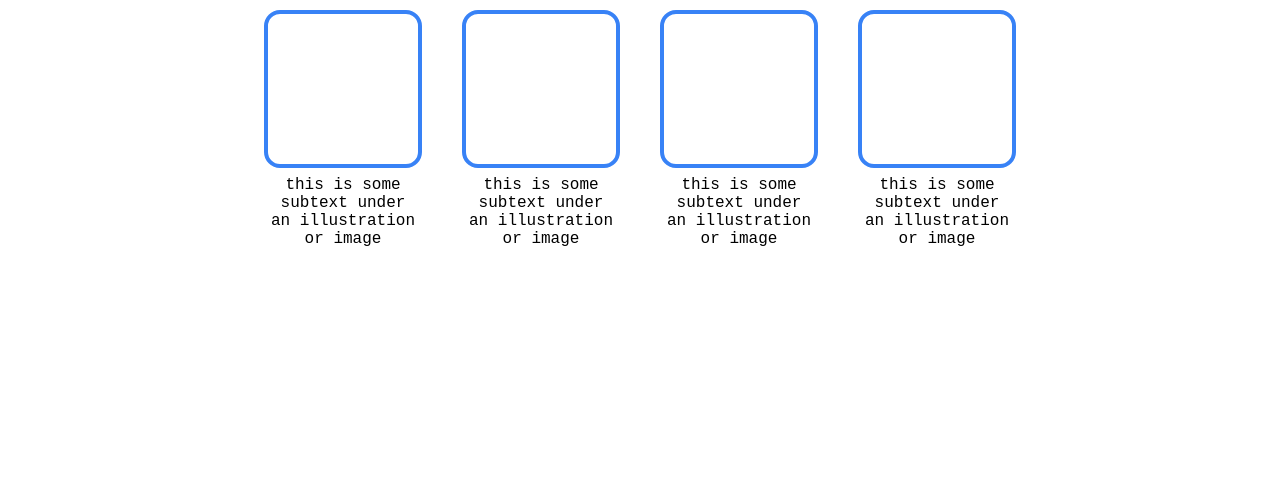
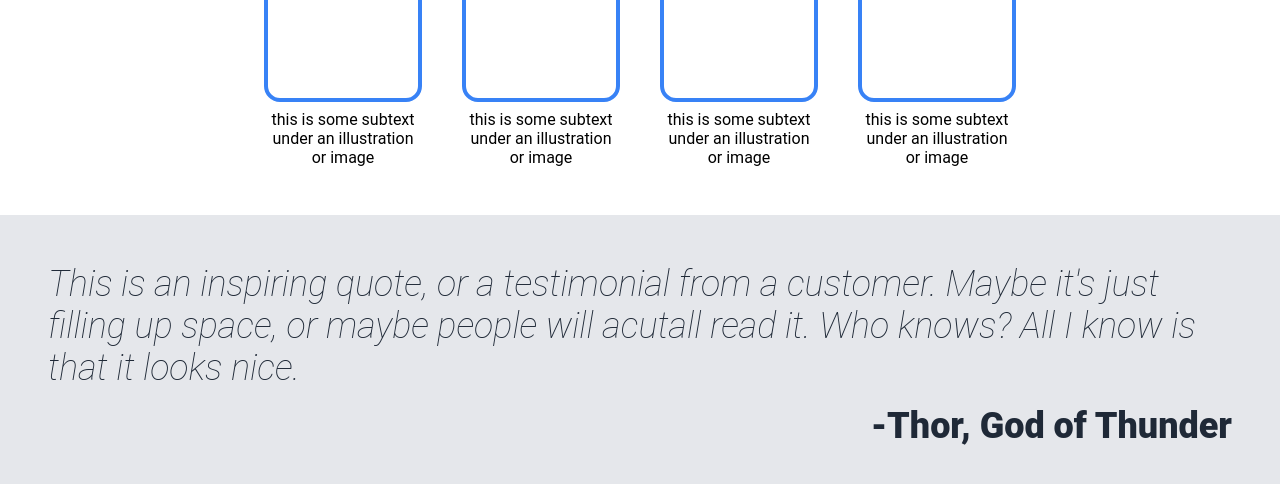
Before and after one commit to howell-johnson/landing-page, a plain HTML site: page index.html in a window 1280 px wide. Shown: the part 494-978 px from the top of the page. Before the commit the page ends 800 px from the top, so only its background shows below. Drawn offline with Linux system fonts and the light colour scheme.

Commit message:
finished quote section

```diff
--- a/index.html
+++ b/index.html
@@ -70,5 +70,15 @@
                 </div>
             </div>
         </div>
+        <div class="quote">
+            <div class="quote-text">
+                This is an inspiring quote, or a testimonial from a customer.
+                Maybe it's just filling up space, or maybe people will acutall read it.
+                Who knows? All I know is that it looks nice.
+            </div>
+            <div class="author">
+                -Thor, God of Thunder
+            </div>
+        </div>
     </body>
 </html>
--- a/style.css
+++ b/style.css
@@ -1,5 +1,5 @@
 body{
-    font-family: 'Courier New', Courier, monospace;
+    font-family: 'Roboto', sans-serif;
     margin: 0;
 }
 .header a{
@@ -93,3 +93,23 @@ ul{
     width: 150px;
     margin-bottom: 8px;
 }
+.quote{
+    display: flex;
+    flex-direction: column;
+    background-color: #E5E7EB;
+    color: #1F2937;
+    padding: 48px;
+}
+.quote-text{
+    margin-bottom: 16px;
+    font-size: 36px;
+    font-weight: lighter;
+    font-style: italic;
+}
+.author{
+    align-self: flex-end;
+    font-size: 36px;
+    color: #1F2937;
+    font-weight: 900;
+    margin-bottom: 18px;
+}
```
